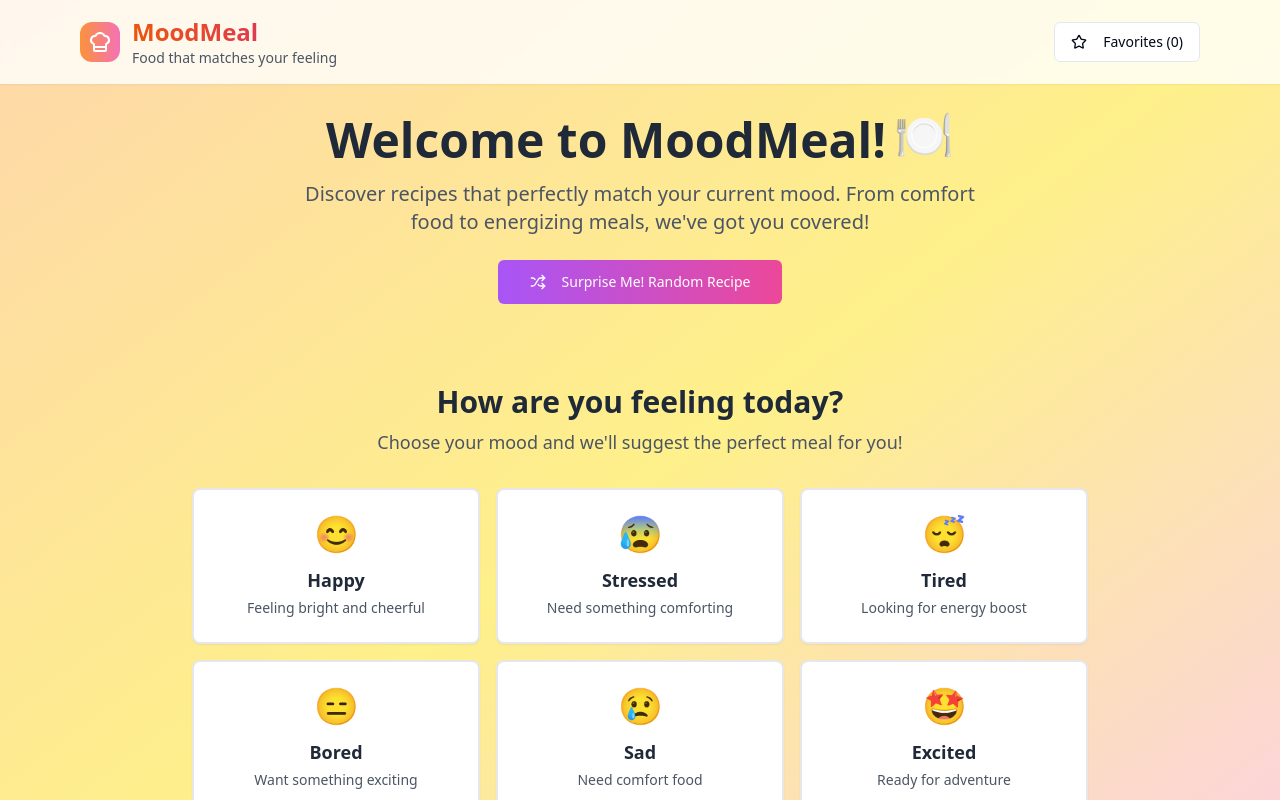
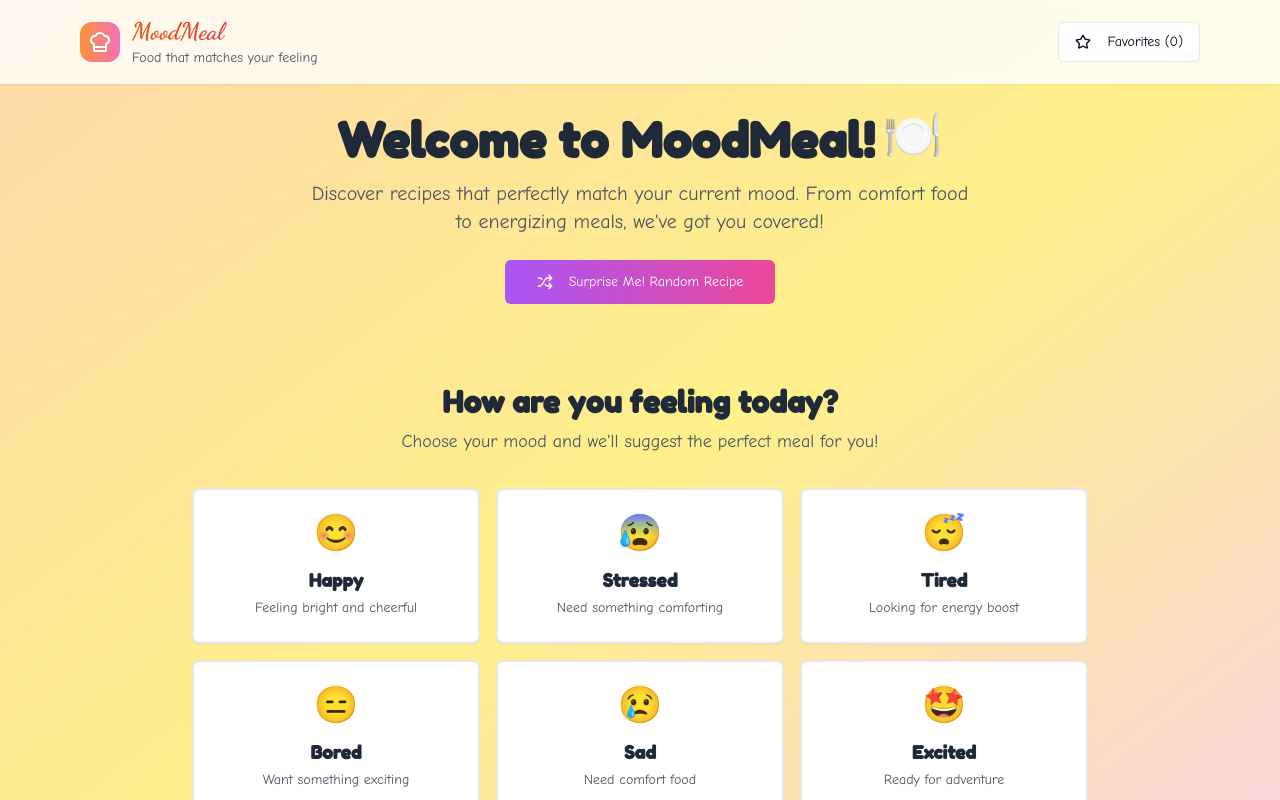
Before and after one commit to swasyam12/MoodMeal-feel-good-food-find, a React (Vite) app: page / in a window 1280 px wide. Shown: the top 800 px of the page. Built offline with nearby package versions, Linux system fonts and the light colour scheme.

Commit message:
Refactor: Use playful and cursive fonts
Changes all fonts to be more playful and includes a cursive font for a more engaging user experience.

```diff
--- a/src/components/FavoritesList.tsx
+++ b/src/components/FavoritesList.tsx
@@ -20,17 +20,17 @@ const FavoritesList: React.FC<FavoritesListProps> = ({ favorites, onToggleFavori
         <Button
           variant="outline"
           onClick={onBack}
-          className="hover:bg-orange-50"
+          className="hover:bg-orange-50 font-playful"
         >
           <ArrowLeft className="w-4 h-4 mr-2" />
           Back
         </Button>
         <div>
-          <h2 className="text-3xl font-bold text-gray-800 flex items-center gap-2">
+          <h2 className="text-3xl font-bold text-gray-800 flex items-center gap-2 font-cursive">
             <Star className="w-8 h-8 text-yellow-500 fill-current" />
             Your Favorite Recipes
           </h2>
-          <p className="text-gray-600 mt-1">
+          <p className="text-gray-600 mt-1 font-playful">
             {favorites.length} recipe{favorites.length !== 1 ? 's' : ''} saved
           </p>
         </div>
@@ -50,13 +50,13 @@ const FavoritesList: React.FC<FavoritesListProps> = ({ favorites, onToggleFavori
       ) : (
         <div className="text-center py-12">
           <div className="text-4xl mb-4">⭐</div>
-          <h3 className="text-xl font-semibold text-gray-700 mb-2">
+          <h3 className="text-xl font-semibold text-gray-700 mb-2 font-fun">
             No favorites yet
           </h3>
-          <p className="text-gray-600 mb-6">
+          <p className="text-gray-600 mb-6 font-playful">
             Start exploring recipes and save your favorites by clicking the heart icon!
           </p>
-          <Button onClick={onBack} className="bg-gradient-to-r from-orange-500 to-pink-500 hover:from-orange-600 hover:to-pink-600">
+          <Button onClick={onBack} className="bg-gradient-to-r from-orange-500 to-pink-500 hover:from-orange-600 hover:to-pink-600 font-playful">
             Discover Recipes
           </Button>
         </div>
--- a/src/components/MoodSelector.tsx
+++ b/src/components/MoodSelector.tsx
@@ -64,8 +64,8 @@ const MoodSelector: React.FC<MoodSelectorProps> = ({ selectedMood, onMoodSelect
   return (
     <div className="w-full max-w-4xl mx-auto">
       <div className="text-center mb-8">
-        <h2 className="text-3xl font-bold text-gray-800 mb-2">How are you feeling today?</h2>
-        <p className="text-gray-600 text-lg">Choose your mood and we'll suggest the perfect meal for you!</p>
+        <h2 className="text-3xl font-bold text-gray-800 mb-2 font-fun">How are you feeling today?</h2>
+        <p className="text-gray-600 text-lg font-playful">Choose your mood and we'll suggest the perfect meal for you!</p>
       </div>
 
       <div className="grid grid-cols-2 md:grid-cols-3 gap-4">
@@ -81,8 +81,8 @@ const MoodSelector: React.FC<MoodSelectorProps> = ({ selectedMood, onMoodSelect
           >
             <CardContent className="p-6 text-center">
               <div className="text-4xl mb-3">{mood.emoji}</div>
-              <h3 className="font-semibold text-lg text-gray-800 mb-1">{mood.name}</h3>
-              <p className="text-sm text-gray-600">{mood.description}</p>
+              <h3 className="font-semibold text-lg text-gray-800 mb-1 font-fun">{mood.name}</h3>
+              <p className="text-sm text-gray-600 font-playful">{mood.description}</p>
             </CardContent>
           </Card>
         ))}
--- a/src/index.css
+++ b/src/index.css
@@ -1,3 +1,6 @@
+
+@import url('https://fonts.googleapis.com/css2?family=Comic+Neue:wght@300;400;700&family=Dancing+Script:wght@400;500;600;700&family=Fredoka+One&family=Pacifico&family=Bungee&display=swap');
+
 @tailwind base;
 @tailwind components;
 @tailwind utilities;
@@ -98,6 +101,6 @@
   }
 
   body {
-    @apply bg-background text-foreground;
+    @apply bg-background text-foreground font-playful;
   }
 }
--- a/src/pages/Index.tsx
+++ b/src/pages/Index.tsx
@@ -1,4 +1,3 @@
-
 import React, { useState, useEffect } from 'react';
 import MoodSelector from '@/components/MoodSelector';
 import RecipeCard from '@/components/RecipeCard';
@@ -91,17 +90,17 @@ const Index = () => {
                 <ChefHat className="w-6 h-6 text-white" />
               </div>
               <div>
-                <h1 className="text-2xl font-bold bg-gradient-to-r from-orange-600 to-pink-600 bg-clip-text text-transparent">
+                <h1 className="text-2xl font-bold bg-gradient-to-r from-orange-600 to-pink-600 bg-clip-text text-transparent font-cursive">
                   MoodMeal
                 </h1>
-                <p className="text-sm text-gray-600">Food that matches your feeling</p>
+                <p className="text-sm text-gray-600 font-playful">Food that matches your feeling</p>
               </div>
             </div>
             <div className="flex items-center gap-2">
               <Button
                 variant="outline"
                 onClick={showFavoritesList}
-                className="hover:bg-orange-50"
+                className="hover:bg-orange-50 font-playful"
               >
                 <Star className="w-4 h-4 mr-2" />
                 Favorites ({favorites.length})
@@ -110,7 +109,7 @@ const Index = () => {
                 <Button
                   variant="outline"
                   onClick={resetMood}
-                  className="hover:bg-orange-50"
+                  className="hover:bg-orange-50 font-playful"
                 >
                   Change Mood
                 </Button>
@@ -124,11 +123,11 @@ const Index = () => {
         {!selectedMood && !showFavorites ? (
           <div className="animate-fade-in">
             <div className="text-center mb-12">
-              <h2 className="text-4xl md:text-5xl font-bold text-gray-800 mb-4">
+              <h2 className="text-4xl md:text-5xl font-bold text-gray-800 mb-4 font-fun">
                 Welcome to MoodMeal!
                 <span className="inline-block ml-2 animate-bounce">🍽️</span>
               </h2>
-              <p className="text-xl text-gray-600 max-w-2xl mx-auto mb-6">
+              <p className="text-xl text-gray-600 max-w-2xl mx-auto mb-6 font-playful">
                 Discover recipes that perfectly match your current mood.
                 From comfort food to energizing meals, we've got you covered!
               </p>
@@ -136,7 +135,7 @@ const Index = () => {
                 onClick={handleRandomMood}
                 variant="outline"
                 size="lg"
-                className="bg-gradient-to-r from-purple-500 to-pink-500 text-white border-none hover:from-purple-600 hover:to-pink-600 mb-8"
+                className="bg-gradient-to-r from-purple-500 to-pink-500 text-white border-none hover:from-purple-600 hover:to-pink-600 mb-8 font-playful"
               >
                 <Shuffle className="w-5 h-5 mr-2" />
                 Surprise Me! Random Recipe
@@ -155,13 +154,13 @@ const Index = () => {
             {/* Mood Display */}
             <div className="text-center py-8">
               <div className="text-6xl mb-4">{moodEmojis[selectedMood!]}</div>
-              <h2 className="text-3xl font-bold text-gray-800 mb-2">
+              <h2 className="text-3xl font-bold text-gray-800 mb-2 font-fun">
                 Perfect recipes for when you're feeling{' '}
-                <span className="bg-gradient-to-r from-orange-500 to-pink-500 bg-clip-text text-transparent">
+                <span className="bg-gradient-to-r from-orange-500 to-pink-500 bg-clip-text text-transparent font-cursive">
                   {selectedMood}
                 </span>
               </h2>
-              <p className="text-gray-600 text-lg">
+              <p className="text-gray-600 text-lg font-playful">
                 We've curated these recipes to match your current mood perfectly
               </p>
             </div>
@@ -183,10 +182,10 @@ const Index = () => {
             {selectedRecipes.length === 0 && showRecipes && (
               <div className="text-center py-12">
                 <div className="text-4xl mb-4">🔍</div>
-                <h3 className="text-xl font-semibold text-gray-700 mb-2">
+                <h3 className="text-xl font-semibold text-gray-700 mb-2 font-playful">
                   No recipes found for this mood
                 </h3>
-                <p className="text-gray-600">
+                <p className="text-gray-600 font-playful">
                   We're working on adding more recipes. Try selecting a different mood!
                 </p>
               </div>
@@ -196,7 +195,7 @@ const Index = () => {
 
         {/* Footer */}
         <footer className="mt-16 pt-8 border-t border-gray-200 text-center">
-          <div className="flex items-center justify-center gap-2 text-gray-600">
+          <div className="flex items-center justify-center gap-2 text-gray-600 font-playful">
             <span>Made with</span>
             <Heart className="w-4 h-4 text-red-500 fill-current" />
             <span>for food lovers everywhere</span>
--- a/tailwind.config.ts
+++ b/tailwind.config.ts
@@ -19,6 +19,11 @@ export default {
 			}
 		},
 		extend: {
+			fontFamily: {
+				'playful': ['Comic Neue', 'Fredoka One', 'cursive'],
+				'cursive': ['Dancing Script', 'Pacifico', 'cursive'],
+				'fun': ['Fredoka One', 'Bungee', 'cursive'],
+			},
 			colors: {
 				border: 'hsl(var(--border))',
 				input: 'hsl(var(--input))',
```
